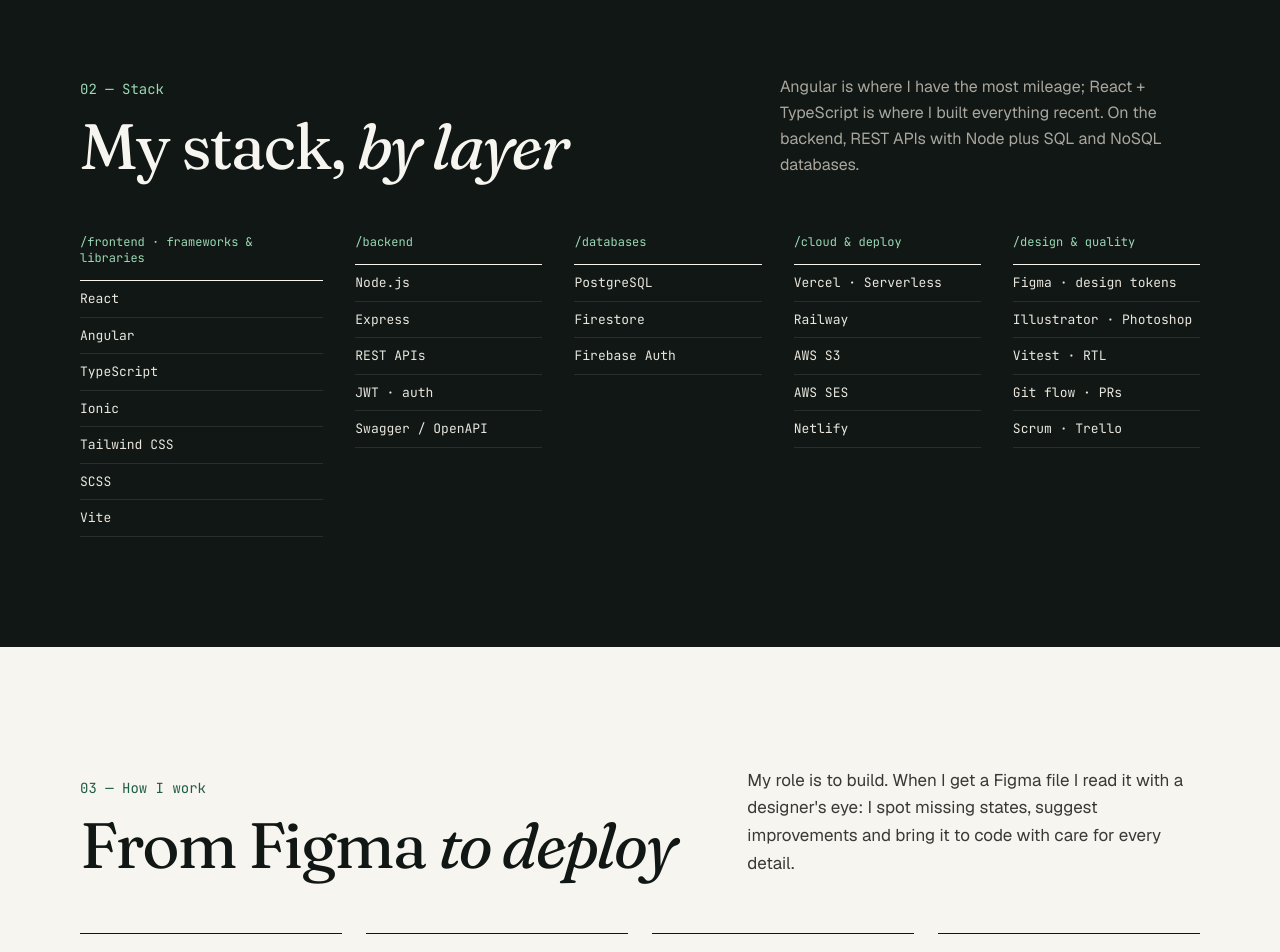
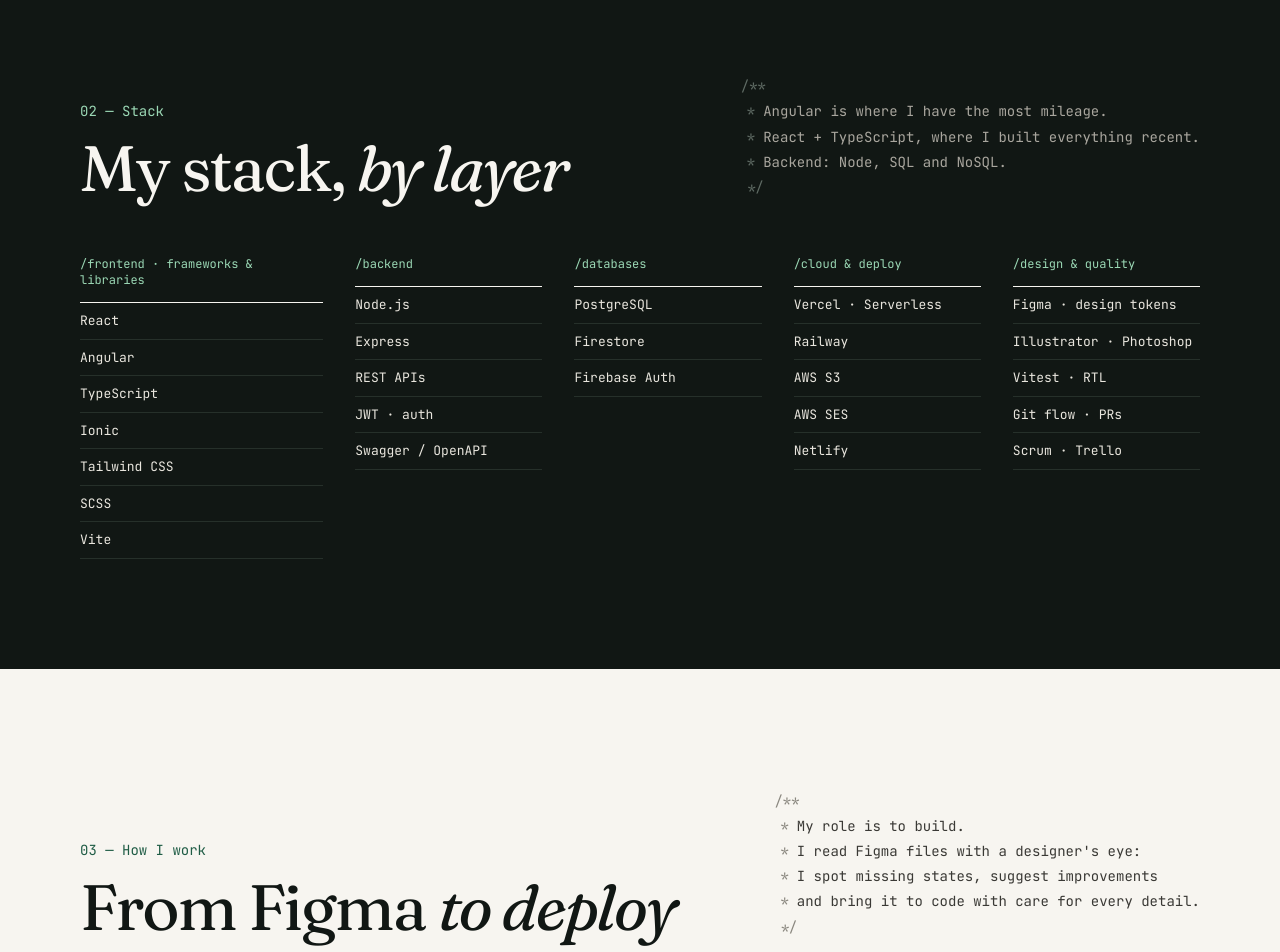
Before and after one commit to candelariaferrari/ferraricandelaria_portfolio, a React (Vite) app: page / in a window 1280 px wide. Shown: the part 3660-4612 px from the top of the page. Built offline with nearby package versions, Linux system fonts and the light colour scheme.

Commit message:
style: intro de Stack y Cómo trabajo como comentario de código

```diff
--- a/src/components/sections/Process.tsx
+++ b/src/components/sections/Process.tsx
@@ -1,4 +1,5 @@
 import { useTranslation } from 'react-i18next'
+import { CodeComment } from '../ui/CodeComment'
 import { SectionHeading } from '../ui/SectionHeading'
 
 export function Process() {
@@ -7,8 +8,8 @@
 
   return (
     <section aria-labelledby="process-title" className="container-site flex flex-col gap-12 py-20 md:gap-14 md:py-[120px]">
-      <div className="grid grid-cols-1 items-end gap-6 lg:grid-cols-12">
-        <div className="lg:col-span-7">
+      <div className="flex flex-col gap-8 lg:flex-row lg:items-end lg:justify-between">
+        <div>
           <SectionHeading
             id="process-title"
             eyebrow={t('process.eyebrow')}
@@ -16,7 +17,7 @@
             titleEm={t('process.titleEm')}
           />
         </div>
-        <p className="m-0 text-base leading-relaxed text-ink-soft md:text-[17px] lg:col-span-5">{t('process.intro')}</p>
+        <CodeComment lines={t('process.comment', { returnObjects: true })} className="lg:max-w-[460px]" />
       </div>
 
       <ol className="m-0 grid list-none grid-cols-1 gap-x-6 gap-y-8 p-0 sm:grid-cols-2 lg:grid-cols-4">
--- a/src/components/sections/Stack.tsx
+++ b/src/components/sections/Stack.tsx
@@ -1,5 +1,6 @@
 import { useTranslation } from 'react-i18next'
 import { stackGroups } from '../../data/stack'
+import { CodeComment } from '../ui/CodeComment'
 import { SectionHeading } from '../ui/SectionHeading'
 
 export function Stack() {
@@ -8,7 +9,7 @@
   return (
     <section id="stack" aria-labelledby="stack-title" className="mt-16 bg-night py-16 text-paper md:mt-[100px] md:py-[110px]">
       <div className="container-site flex flex-col gap-12 md:gap-14">
-        <div className="flex flex-col justify-between gap-6 lg:flex-row lg:items-end">
+        <div className="flex flex-col gap-8 lg:flex-row lg:items-end lg:justify-between">
           <SectionHeading
             id="stack-title"
             tone="dark"
@@ -16,7 +17,7 @@
             titleStart={t('stack.titleStart')}
             titleEm={t('stack.titleEm')}
           />
-          <p className="m-0 max-w-[420px] text-base leading-relaxed text-night-muted">{t('stack.intro')}</p>
+          <CodeComment tone="dark" lines={t('stack.comment', { returnObjects: true })} className="lg:max-w-[460px]" />
         </div>
 
         <div className="grid grid-cols-1 gap-x-8 gap-y-10 sm:grid-cols-2 lg:grid-cols-[1.3fr_1fr_1fr_1fr_1fr]">
--- /dev/null
+++ b/src/components/ui/CodeComment.tsx
@@ -0,0 +1,30 @@
+interface CodeCommentProps {
+  lines: string[]
+  tone?: 'light' | 'dark'
+  className?: string
+}
+
+/** Texto con forma de comentario de código (/** ... *\/), en monoespaciada. */
+export function CodeComment({ lines, tone = 'light', className = '' }: CodeCommentProps) {
+  const text = tone === 'dark' ? 'text-night-muted' : 'text-ink-soft'
+  const marks = tone === 'dark' ? 'text-[#5f6b64]' : 'text-[#8a877f]'
+
+  return (
+    <p className={`m-0 font-mono text-[13px] leading-[1.8] md:text-sm ${text} ${className}`}>
+      <span className={`block ${marks}`} aria-hidden="true">
+        /**
+      </span>
+      {lines.map((line) => (
+        <span key={line} className="flex gap-2">
+          <span className={`shrink-0 pl-1.5 ${marks}`} aria-hidden="true">
+            *
+          </span>
+          <span>{line}</span>
+        </span>
+      ))}
+      <span className={`block pl-1.5 ${marks}`} aria-hidden="true">
+        */
+      </span>
+    </p>
+  )
+}
--- a/src/i18n/locales/en.ts
+++ b/src/i18n/locales/en.ts
@@ -133,8 +133,11 @@
     eyebrow: '02 — Stack',
     titleStart: 'My stack,',
     titleEm: 'by layer',
-    intro:
-      'Angular is where I have the most mileage; React + TypeScript is where I built everything recent. On the backend, REST APIs with Node plus SQL and NoSQL databases.',
+    comment: [
+      'Angular is where I have the most mileage.',
+      'React + TypeScript, where I built everything recent.',
+      'Backend: Node, SQL and NoSQL.',
+    ],
     groups: {
       frontend: '/frontend · frameworks & libraries',
       backend: '/backend',
@@ -148,8 +151,12 @@
     eyebrow: '03 — How I work',
     titleStart: 'From Figma',
     titleEm: 'to deploy',
-    intro:
-      'My role is to build. When I get a Figma file I read it with a designer\'s eye: I spot missing states, suggest improvements and bring it to code with care for every detail.',
+    comment: [
+      'My role is to build.',
+      'I read Figma files with a designer\'s eye:',
+      'I spot missing states, suggest improvements',
+      'and bring it to code with care for every detail.',
+    ],
     steps: [
       {
         title: 'I read the design',
--- a/src/i18n/locales/es.ts
+++ b/src/i18n/locales/es.ts
@@ -131,8 +131,11 @@
     eyebrow: '02 — Stack',
     titleStart: 'Mi stack,',
     titleEm: 'por capa',
-    intro:
-      'Angular es donde tengo más horas de vuelo; React + TypeScript es donde construí todo lo reciente. En el backend, APIs REST con Node y bases SQL y NoSQL.',
+    comment: [
+      'Angular es donde tengo más horas de vuelo.',
+      'React + TypeScript, donde construí todo lo reciente.',
+      'Backend: Node, SQL y NoSQL.',
+    ],
     groups: {
       frontend: '/frontend · frameworks y librerías',
       backend: '/backend',
@@ -146,8 +149,12 @@
     eyebrow: '03 — Cómo trabajo',
     titleStart: 'Del Figma',
     titleEm: 'al deploy',
-    intro:
-      'Mi rol es construir. Cuando recibo un Figma lo leo con ojo de diseño: detecto estados que faltan, propongo mejoras y lo llevo a código cuidando cada detalle.',
+    comment: [
+      'Mi rol es construir.',
+      'Leo el Figma con ojo de diseño:',
+      'detecto estados que faltan, propongo mejoras',
+      'y lo llevo a código cuidando cada detalle.',
+    ],
     steps: [
       {
         title: 'Leo el diseño',
```
